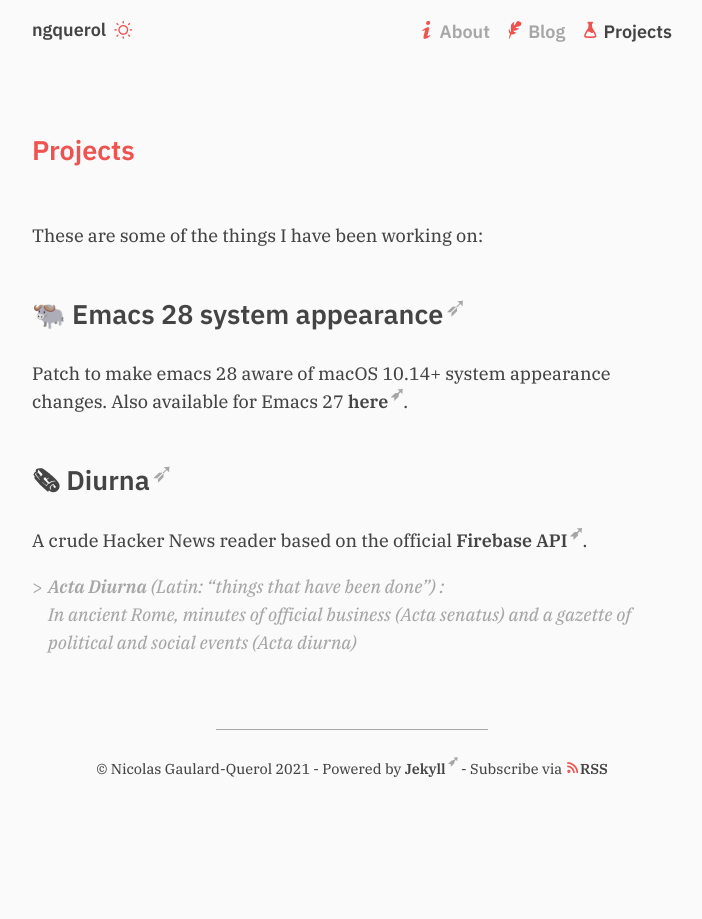
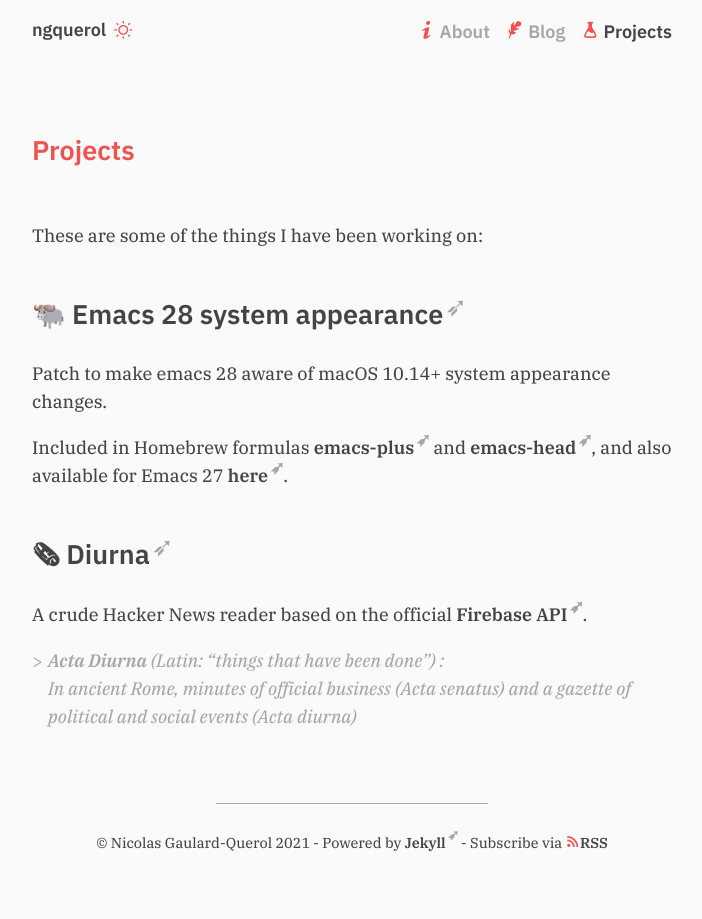
Before and after one commit to ngquerol/ngquerol.github.io, a Jekyll site: the page built from projects/index.md, in a window 1280 px wide. Shown: the whole page, without its empty margins (288-990 px from the left). Built offline with Jekyll 4.4.1, drawn with Linux system fonts in a browser that asks for light colours.

Commit message:
Add links to emacs-head & emacs-plus

```diff
--- a/projects/index.md
+++ b/projects/index.md
@@ -9,7 +9,8 @@ These are some of the things I have been working on:
 ## 🐃 [Emacs 28 system appearance](https://gist.github.com/ngquerol/33e099eceae527b368bdf196c95d1ba3)
 
 Patch to make emacs 28 aware of macOS 10.14+ system appearance changes.
-Also available for Emacs 27 [here](https://gist.github.com/ngquerol/8f430884386d1fcc4e216e484cc44c59).
+
+Included in Homebrew formulas [emacs-plus](https://github.com/d12frosted/homebrew-emacs-plus) and [emacs-head](https://github.com/daviderestivo/homebrew-emacs-head), and also available for Emacs 27 [here](https://gist.github.com/ngquerol/8f430884386d1fcc4e216e484cc44c59).
 
 ## 🗞 [Diurna](https://github.com/ngquerol/Diurna)
 
```
